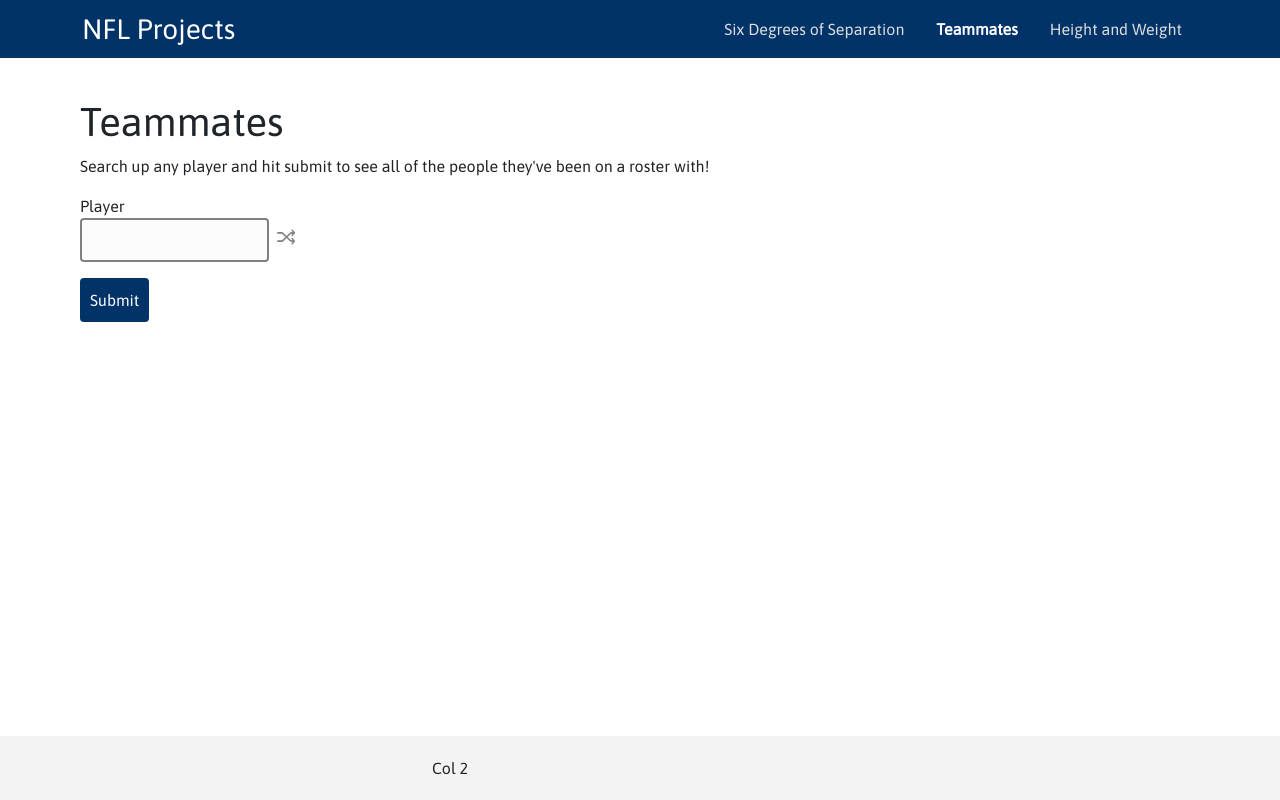
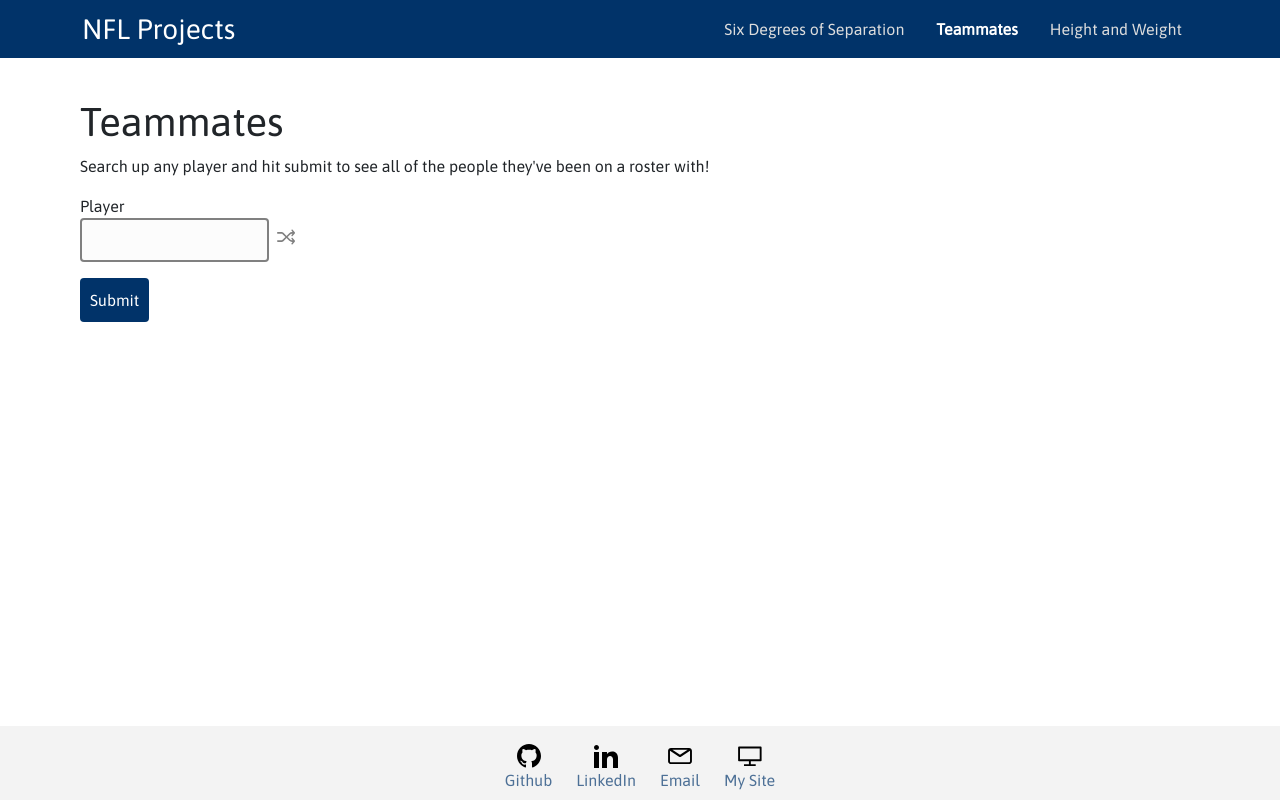
Before and after one commit to Justin-Bi/nfl-projects, a React (Create React App) app: page /teammates in a window 1280 px wide. Built offline with nearby package versions, Linux system fonts and the light colour scheme.

Commit message:
Style: Footer completed
Footer now has relevant links and corresponding icons

```diff
--- a/src/_colors.scss
+++ b/src/_colors.scss
@@ -3,6 +3,10 @@
 $nfl-blue-p-10: #1a4778;
 $nfl-blue-p-30: #4d7096;
 $nfl-blue-p-50: #6785a5;
+
+:export {
+  nflBlue: $nfl-blue;
+}
 
 $nfl-red: #d50a0a;
 
--- a/src/components/Footer/Footer.js
+++ b/src/components/Footer/Footer.js
@@ -1,19 +1,52 @@
+import variables from "../../_colors.scss";
+
 import React from "react";
 import "./Footer.scss";
-import Container from "react-bootstrap/Container";
-import Col from "react-bootstrap/Col";
-import Row from "react-bootstrap/Row";
+import Icon from "../Icon";
 
 function Footer() {
+  const iconStyle = { height: "24px", fill: variables.nflBlue };
+
   return (
     <footer className="footer">
-      <Container>
-        <Row>
-          <Col className="footer-col" lg={{ span: 4, offset: 2 }}>
-            Col 2
-          </Col>
-        </Row>
-      </Container>
+      <span className="footer-col">
+        <Icon type="GitHub" style={iconStyle} />
+        <div>
+          <a className="footer-link" href="https://github.com/Justin-Bi">
+            Github
+          </a>
+        </div>
+      </span>
+      <span className="footer-col">
+        <Icon type="LinkedIn" style={iconStyle} />
+        <div>
+          <a
+            className="footer-link"
+            href="https://www.linkedin.com/in/justinbi/"
+          >
+            LinkedIn
+          </a>
+        </div>
+      </span>
+      <span className="footer-col">
+        <Icon type="Email" style={iconStyle} />
+        <div>
+          <a className="footer-link" href="mailto:justinbi@princeton.edu">
+            Email
+          </a>
+        </div>
+      </span>
+      <span className="footer-col">
+        <Icon type="MySite" style={iconStyle} />
+        <div>
+          <a
+            className="footer-link"
+            href="https://justin-bi.github.io/portfolio/"
+          >
+            My Site
+          </a>
+        </div>
+      </span>
     </footer>
   );
 }
--- a/src/components/Footer/Footer.scss
+++ b/src/components/Footer/Footer.scss
@@ -3,9 +3,25 @@
 .footer {
   // flex-shrink: 0;
   background-color: #f3f3f3;
-  padding: 20px 0px;
+  padding: 16px 0px 8px;
+  display: flex;
+  justify-content: center;
+  flex-wrap: wrap;
+  font-size: 16px;
 }
 
 .footer-col {
+  display: inline-block;
+  padding: 0px 12px;
   text-align: center;
 }
+
+.footer-link {
+  text-decoration: none;
+  color: $nfl-blue-p-30;
+  &:hover,
+  &:focus {
+    color: $nfl-blue-p-10;
+    text-decoration: underline;
+  }
+}
--- a/src/components/Icon/Icon.js
+++ b/src/components/Icon/Icon.js
@@ -2,13 +2,16 @@
 const types = require("./types.json");
 
 function Icon(props) {
-  const path = types[props.type];
-  if (!path) {
-    return null;
-  }
+  // const tempPath = types[props.type];
+  // console.log(tempPath.getBoundingClientRect());
   return (
-    <svg x="0px" y="0px" viewBox="0 0 24 24" style={props.style || null}>
-      <path d={path} />
+    <svg
+      x="0px"
+      y="0px"
+      viewBox={props.viewBox || "0 0 24 24"}
+      style={props.style || null}
+    >
+      <path d={types[props.type] || null} />
     </svg>
   );
 }
--- a/src/components/Icon/types.json
+++ b/src/components/Icon/types.json
@@ -1,4 +1,8 @@
 {
   "DownArrow": "M5.735 9.263l6 6C11.848 15.376 12 15.439 12.16 15.439c.159 0 .312-.063.424-.176l6-6c.234-.234.234-.614 0-.849-.234-.234-.614-.234-.849 0l-5.576 5.576-5.576-5.576C6.466 8.298 6.313 8.239 6.159 8.239c-.154 0-.307.059-.424.176C5.501 8.649 5.501 9.029 5.735 9.263z",
-  "UpArrow": "M18.265 14.737l-6-6C12.152 8.624 12 8.561 11.84 8.561c-.159 0-.312.063-.424.176l-6 6c-.234.234-.234.614 0 .849.234 .234.614 .234.849 0l5.576-5.576 5.576 5.576C17.534 15.702 17.687 15.761 17.841 15.761c.154 0 .307-.059.424-.176C18.499 15.351 18.499 14.971 18.265 14.737z"
+  "UpArrow": "M18.265 14.737l-6-6C12.152 8.624 12 8.561 11.84 8.561c-.159 0-.312.063-.424.176l-6 6c-.234.234-.234.614 0 .849.234 .234.614 .234.849 0l5.576-5.576 5.576 5.576C17.534 15.702 17.687 15.761 17.841 15.761c.154 0 .307-.059.424-.176C18.499 15.351 18.499 14.971 18.265 14.737z",
+  "GitHub": "M12 0c-6.626 0-12 5.373-12 12 0 5.302 3.438 9.8 8.207 11.387.599.111.793-.261.793-.577v-2.234c-3.338.726-4.033-1.416-4.033-1.416-.546-1.387-1.333-1.756-1.333-1.756-1.089-.745.083-.729.083-.729 1.205.084 1.839 1.237 1.839 1.237 1.07 1.834 2.807 1.304 3.492.997.107-.775.418-1.305.762-1.604-2.665-.305-5.467-1.334-5.467-5.931 0-1.311.469-2.381 1.236-3.221-.124-.303-.535-1.524.117-3.176 0 0 1.008-.322 3.301 1.23.957-.266 1.983-.399 3.003-.404 1.02.005 2.047.138 3.006.404 2.291-1.552 3.297-1.23 3.297-1.23.653 1.653.242 2.874.118 3.176.77.84 1.235 1.911 1.235 3.221 0 4.609-2.807 5.624-5.479 5.921.43.372.823 1.102.823 2.222v3.293c0 .319.192.694.801.576 4.765-1.589 8.199-6.086 8.199-11.386 0-6.627-5.373-12-12-12z",
+  "LinkedIn": "M4.98 3.5c0 1.381-1.11 2.5-2.48 2.5s-2.48-1.119-2.48-2.5c0-1.38 1.11-2.5 2.48-2.5s2.48 1.12 2.48 2.5zm.02 4.5h-5v16h5v-16zm7.982 0h-4.968v16h4.969v-8.399c0-4.67 6.029-5.052 6.029 0v8.399h4.988v-10.131c0-7.88-8.922-7.593-11.018-3.714v-2.155z",
+  "Email": "m21.013 3.905-18.026 0c-1.606 0-2.913 1.307-2.913 2.913l0 10.366c0 1.606 1.307 2.913 2.913 2.913l18.026 0c1.606 0 2.913-1.307 2.913-2.913l0-10.366c0-1.606-1.307-2.915-2.913-2.915zm-1.424 1.901-7.589 4.89-7.589-4.89 15.178 0zm1.424 12.392-18.026 0c-.559 0-1.012-.455-1.012-1.012l0-10.312 9.439 6.07c.013.008 .027.013 .04.021 .014.008 .027.014 .041.022 .073.038 .149.068 .225.089 .008.002 .016.003 .024.005 .084.021 .169.032 .255.032 0 0 0 0 0 0 0 0 .002 0 .002 0 .086 0 .171-.013.255-.032.008-.002.016-.003.024-.005.078-.021.152-.051.225-.089.014-.006.029-.014.041-.022.013-.008.027-.013.04-.021l9.439-6.07 0 10.312c0 .559-.455 1.014-1.014 1.014z",
+  "MySite": "M 22.761 2.5691 H 0.9559 C 0.4921 2.5691 0.1174 2.9439 0.1174 3.4078 V 16.4069 C 0.1174 16.8708 0.4921 17.2456 0.9559 17.2456 H 10.915 V 20.1809 H 6.4073 C 6.1766 20.1809 5.9879 20.3696 5.9879 20.6002 V 21.8582 C 5.9879 21.9735 6.0822 22.0679 6.1975 22.0679 H 17.5194 C 17.6347 22.0679 17.729 21.9735 17.729 21.8582 V 20.6002 C 17.729 20.3696 17.5404 20.1809 17.3098 20.1809 H 12.802 V 17.2456 H 22.761 C 23.2249 17.2456 23.5997 16.8708 23.5997 16.4069 V 3.4078 C 23.5997 2.9439 23.2249 2.5691 22.761 2.5691 Z M 21.7127 15.3586 H 2.0042 V 4.4561 H 21.7127 V 15.3586 Z"
 }
--- a/src/components/TeammatesForm/TeammatesForm.scss
+++ b/src/components/TeammatesForm/TeammatesForm.scss
@@ -1,3 +1,6 @@
-#toggle-paragraph:hover {
-  cursor: pointer;
+#toggle-paragraph {
+  display: inline-block;
+  &:hover {
+    cursor: pointer;
+  }
 }
```
Also changed, not shown: 20 other files (tests, documents, lock files or other folders).
